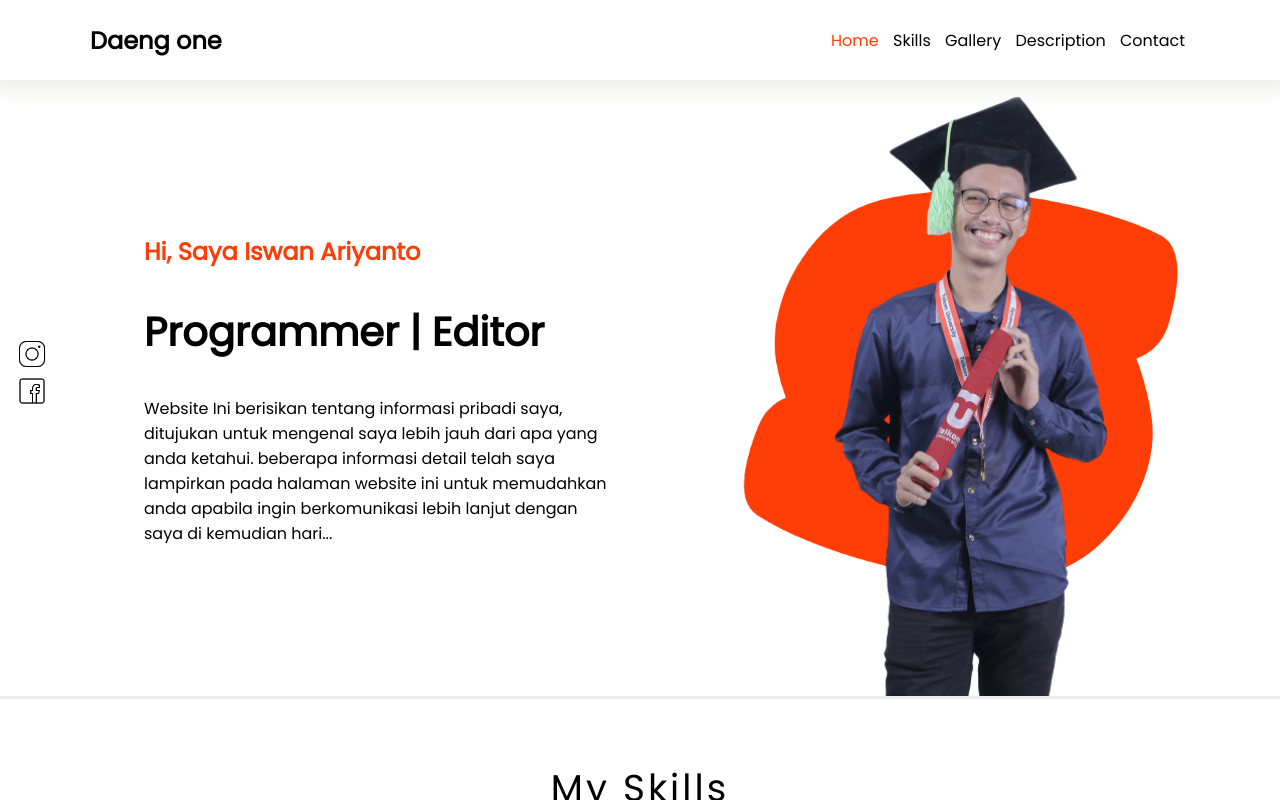
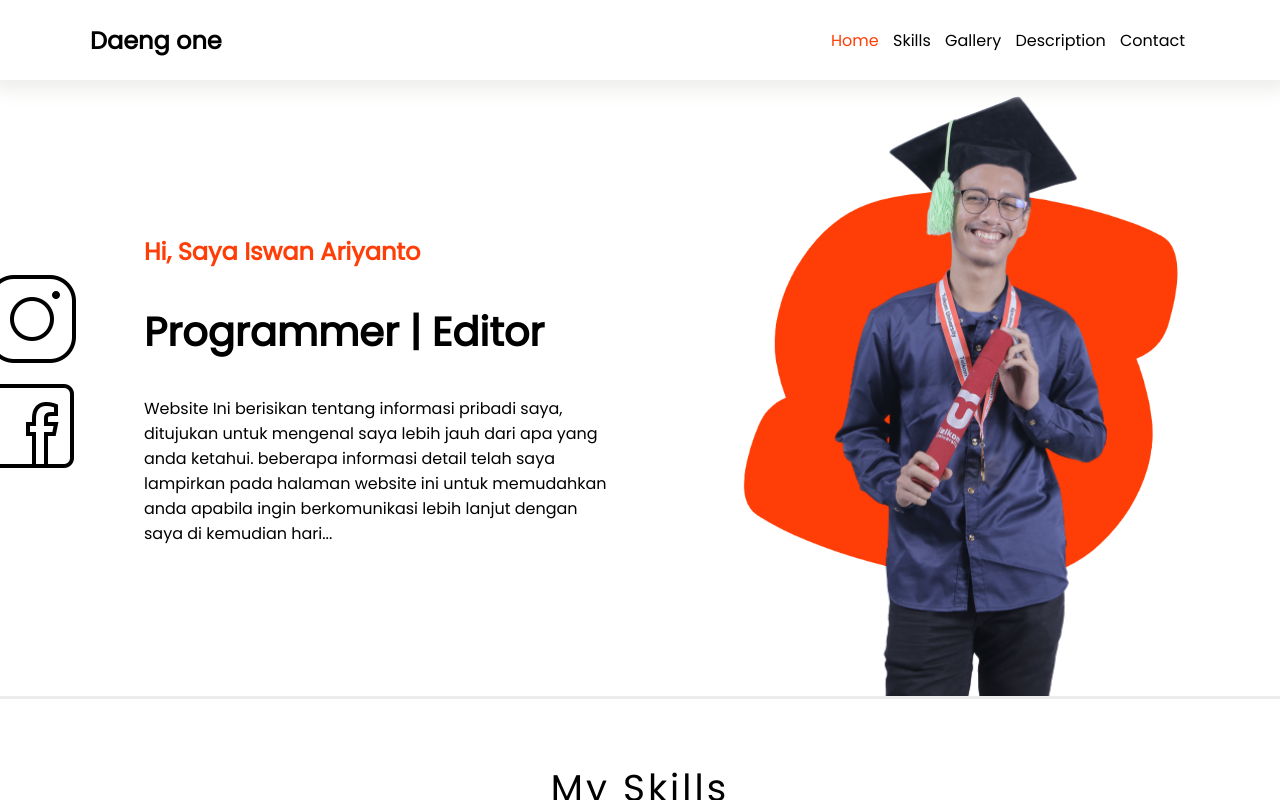
Before and after one commit to isoneariyanto/isoneariyanto.github.io, a plain HTML site: page index.html in a window 1280 px wide. Drawn offline with Linux system fonts and the light colour scheme; a web font is replaced by a local one.

Commit message:
comment banner

```diff
--- a/assets/css/style.css
+++ b/assets/css/style.css
@@ -125,7 +125,7 @@ main .content .content-banner .banner-body {
 }
 
 .banner-left > a > img {
-  width: 30px;
+  /* width: 30px; */
 }
 .banner-left > a > img:hover {
   transition: all 0.3s;
```
